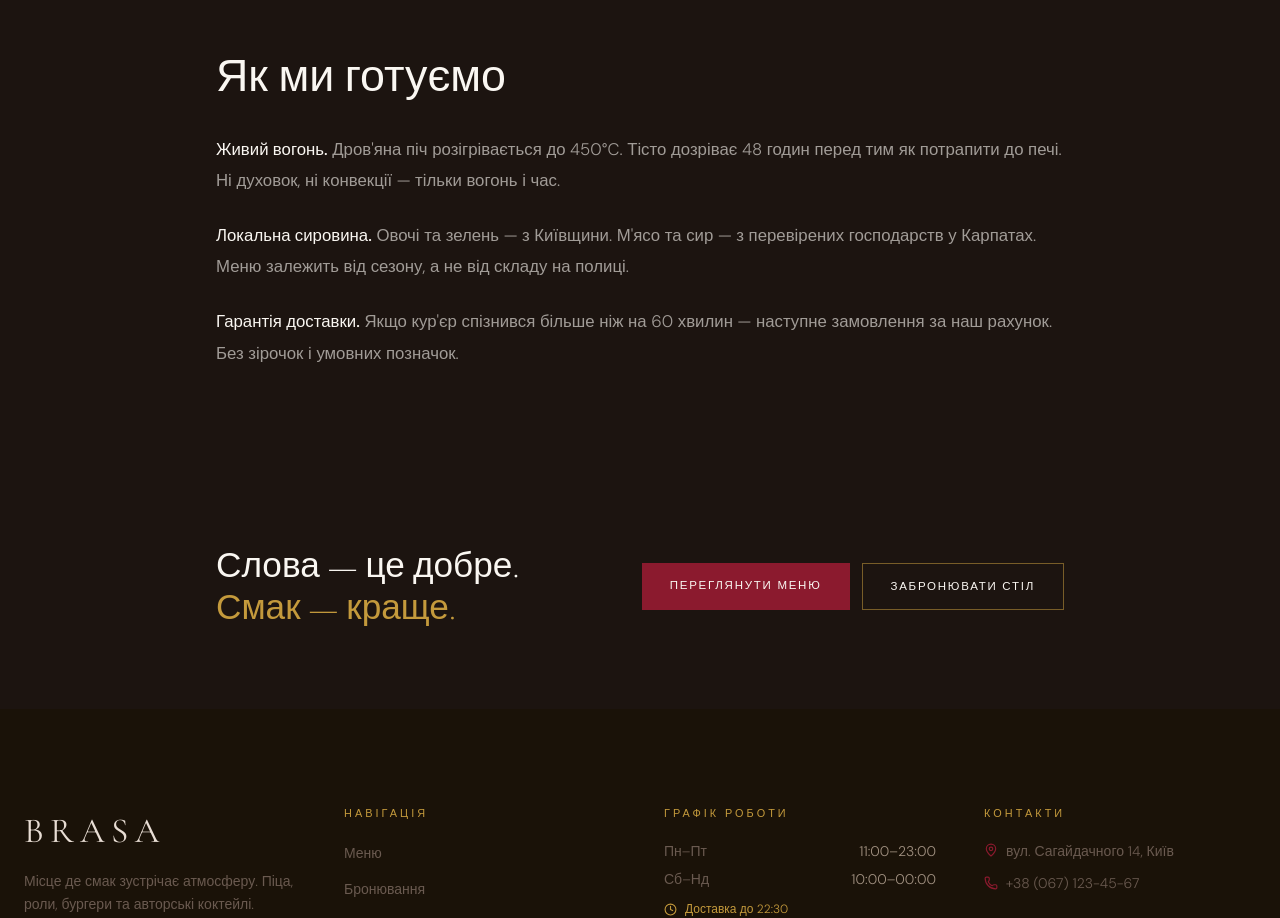
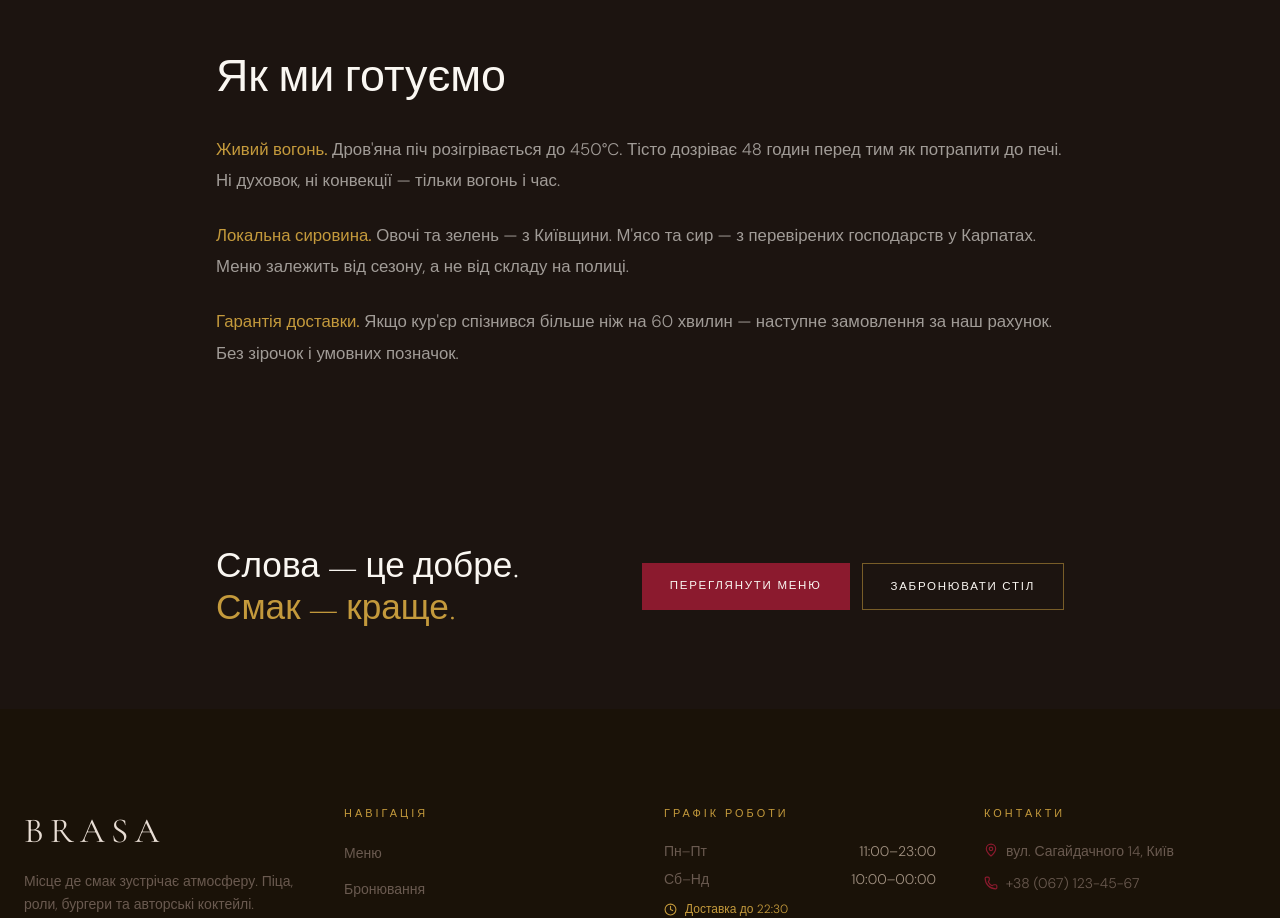
Before and after one commit to danylonahorniuk/brasa-cafe, a Next.js app: page /about in a window 1280 px wide. Shown: the part 1620-2538 px from the top of the page. Built offline with nearby package versions, Linux system fonts and the light colour scheme.

Commit message:
about: gold inline titles for principles

```diff
--- a/src/app/about/page.tsx
+++ b/src/app/about/page.tsx
@@ -103,15 +103,15 @@ export default function AboutPage() {
           gap: "1.5rem",
         }}>
           <p>
-            <span style={{ color: "#faf7f2", fontWeight: 500 }}>Живий вогонь.</span>{" "}
+            <span style={{ color: "#c49a3c", fontWeight: 400 }}>Живий вогонь.</span>{" "}
             Дров'яна піч розігрівається до 450°C. Тісто дозріває 48 годин перед тим як потрапити до печі. Ні духовок, ні конвекції — тільки вогонь і час.
           </p>
           <p>
-            <span style={{ color: "#faf7f2", fontWeight: 500 }}>Локальна сировина.</span>{" "}
+            <span style={{ color: "#c49a3c", fontWeight: 400 }}>Локальна сировина.</span>{" "}
             Овочі та зелень — з Київщини. М'ясо та сир — з перевірених господарств у Карпатах. Меню залежить від сезону, а не від складу на полиці.
           </p>
           <p>
-            <span style={{ color: "#faf7f2", fontWeight: 500 }}>Гарантія доставки.</span>{" "}
+            <span style={{ color: "#c49a3c", fontWeight: 400 }}>Гарантія доставки.</span>{" "}
             Якщо кур'єр спізнився більше ніж на 60 хвилин — наступне замовлення за наш рахунок. Без зірочок і умовних позначок.
           </p>
         </div>
```
